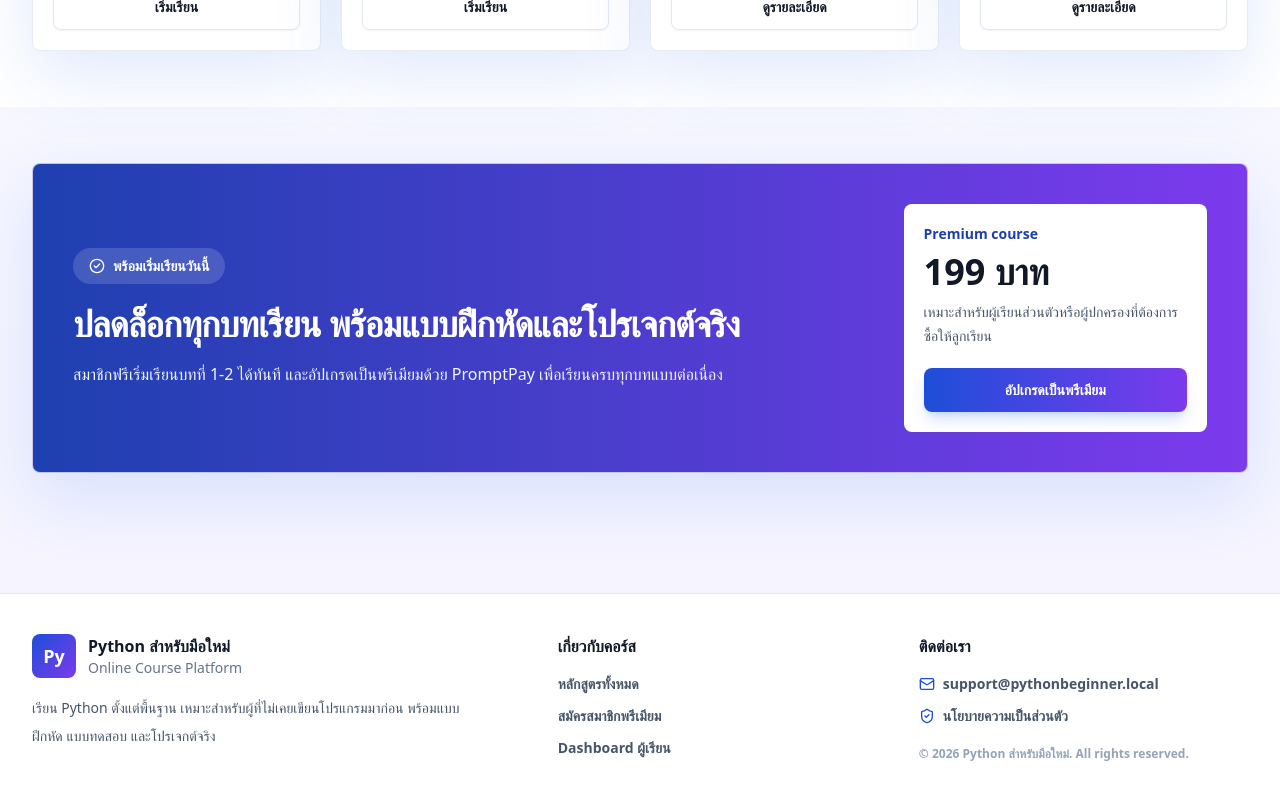
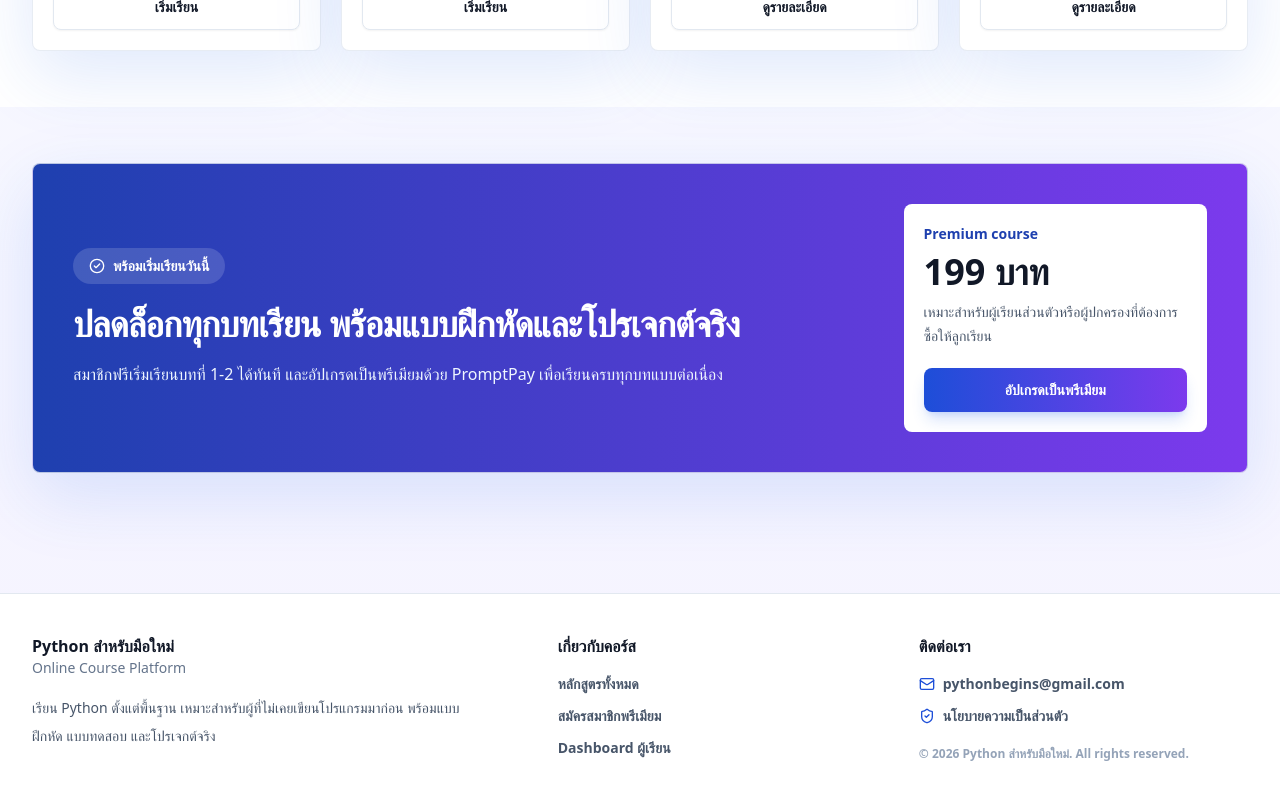
Before and after one commit to attachaiboyx-ctrl/pythonbegins, a Next.js app: page / in a window 1280 px wide. Shown: the part 1770-2570 px from the top of the page. Built offline with nearby package versions, Linux system fonts and the light colour scheme; no server answers.

Commit message:
update homepage navbar and footer

```diff
--- a/app/page.tsx
+++ b/app/page.tsx
@@ -175,6 +175,7 @@ export default async function HomePage() {
               <p className="inline-flex items-center gap-2 rounded-full bg-white/15 px-4 py-2 text-sm font-black">
                 <CheckCircle2 className="h-4 w-4" />
                 พร้อมเริ่มเรียนวันนี้
+
               </p>
               <h2 className="mt-5 text-3xl font-black tracking-tight sm:text-4xl">
                 ปลดล็อกทุกบทเรียน พร้อมแบบฝึกหัดและโปรเจกต์จริง
--- a/components/Footer.tsx
+++ b/components/Footer.tsx
@@ -7,9 +7,7 @@ export function Footer() {
       <div className="mx-auto grid max-w-7xl gap-8 px-4 py-10 sm:px-6 md:grid-cols-[1.2fr_0.8fr_0.8fr] lg:px-8">
         <div>
           <div className="flex items-center gap-3">
-            <span className="grid h-11 w-11 place-items-center rounded-lg bg-gradient-to-br from-brand-600 to-lavender-600 text-lg font-black text-white">
-              Py
-            </span>
+
             <div>
               <p className="font-black text-ink">Python สำหรับมือใหม่</p>
               <p className="text-sm font-medium text-slate-500">
@@ -43,7 +41,7 @@ export function Footer() {
           <div className="mt-4 space-y-3 text-sm font-bold text-slate-600">
             <p className="flex items-center gap-2">
               <Mail className="h-4 w-4 text-brand-600" />
-              support@pythonbeginner.local
+              pythonbegins@gmail.com
             </p>
             <p className="flex items-center gap-2">
               <ShieldCheck className="h-4 w-4 text-brand-600" />
--- a/components/NavBar.tsx
+++ b/components/NavBar.tsx
@@ -11,7 +11,7 @@ export async function NavBar() {
     <header className="sticky top-0 z-40 border-b border-slate-200/80 bg-white/90 backdrop-blur-xl">
       <div className="mx-auto flex max-w-7xl flex-wrap items-center justify-between gap-3 px-4 py-3 sm:px-6 lg:px-8">
         <Link href="/" className="flex min-w-0 items-center gap-3">
-         <img
+        <img
   src="/logo.png"
   alt="Logo"
   className="h-11 w-auto"
```
